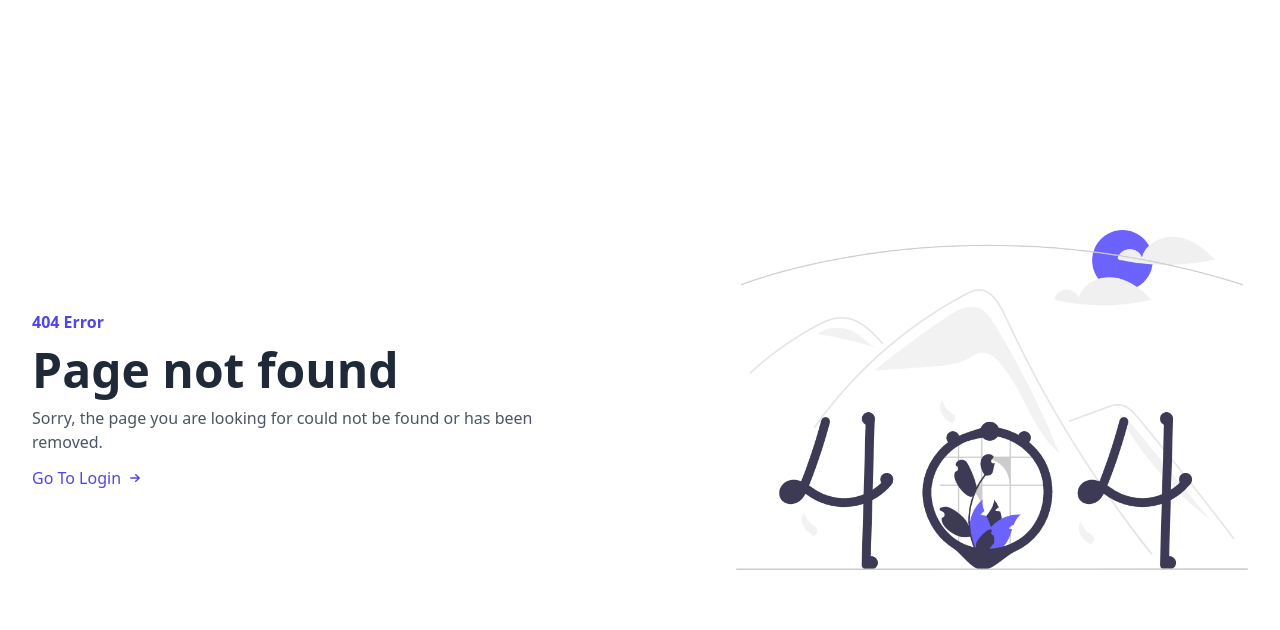
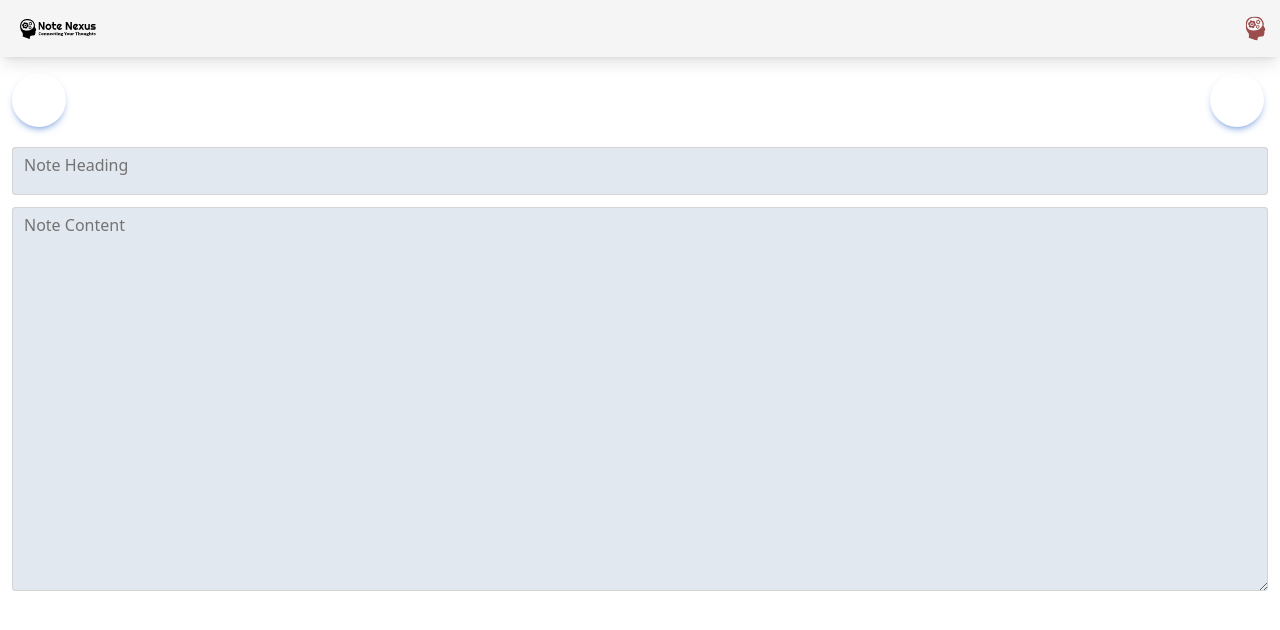
Before and after one commit to PavanSingerReddy/note-nexus-frontend, a React (Vite) app: page /editpage in a window 1280 px wide. Before the commit this address had no page. Shown: the top 630 px of the page. Built offline with nearby package versions, Linux system fonts and the light colour scheme; what tw-elements would draw is missing.

Commit message:
added note edit page too

```diff
--- a/src/App.jsx
+++ b/src/App.jsx
@@ -7,22 +7,24 @@ import HomePage from './pages/HomePage';
 import useFavicon from './hooks/useFavicon';
 import LightFavIcon from "./assets/note-nexus-favicon-white.svg"
 import DarkFavIcon from "./assets/note-nexus-favicon-black.svg"
+import NoteEditPage from './pages/NoteEditPage';
 
 function App() {
 
-  useFavicon(DarkFavIcon,LightFavIcon)
+  useFavicon(DarkFavIcon, LightFavIcon)
 
   return (
     <>
-    <Router>
-      <Routes>
-        <Route path="/signup" element={<Signup/>} />
-        <Route path='/logout' element={<Logout/>}></Route>
-        <Route path="/Login" element={<Login/>} />
-        <Route path="/" element={<HomePage/>} />
-        <Route path="*" element={<ErrorPage/>} />
-      </Routes>
-    </Router>
+      <Router>
+        <Routes>
+          <Route path="/signup" element={<Signup />} />
+          <Route path='/logout' element={<Logout />}></Route>
+          <Route path="/Login" element={<Login />} />
+          <Route path="/editpage" element={<NoteEditPage />} />
+          <Route path="/" element={<HomePage />} />
+          <Route path="*" element={<ErrorPage />} />
+        </Routes>
+      </Router>
     </>
   )
 }
--- a/src/pages/HomePage.jsx
+++ b/src/pages/HomePage.jsx
@@ -1,7 +1,7 @@
 import Navbar from './Navbar';
 import Notes from './Notes';
-import AddNoteButton from './AddNoteButton';
 import SearchBar from './SearchBar';
+import AddNoteButton from './buttons/AddNoteButton';
 
 const HomePage = () => {
   return (
--- a/src/pages/Note.jsx
+++ b/src/pages/Note.jsx
@@ -8,9 +8,9 @@ const Note = ({ value, index }) => {
       <div className={`flex bg-gray-300 relative transition-shadow shadow-sm hover:shadow-2xl p-5 rounded-lg break-all ${(index + 1) % 5 == 0 ? "col-span-2" : ""} ${(index + 1) % 3 == 0 ? "row-span-2" : ""}`}>
         <div className='flex flex-col mb-3'>
           <div className='flex flex-col'>
-            <h3 className='font-bold h-6 text-green-900 overflow-auto hide-scroll-bar'>Note Heading </h3>
+            <h3 className='font-bold text-lg h-6 text-green-900 overflow-auto hide-scroll-bar'>Note Heading </h3>
           </div>
-          <p className='overflow-auto hide-scroll-bar'
+          <p className='m-1 overflow-auto hide-scroll-bar'
           >Note Content {value}</p></div>
 
         <div className='font-thin text-xs absolute z-10 left-3 bottom-3'>12-22-2022</div>
--- a/src/pages/NoteEditPage.jsx
+++ b/src/pages/NoteEditPage.jsx
@@ -1,11 +1,57 @@
-import React from 'react'
+import React, { useEffect } from 'react'
+import {
+    Input,
+    initTE,
+} from "tw-elements";
+import BackButton from './buttons/BackButton';
+import SaveButton from './buttons/SaveButton';
+import Navbar from './Navbar';
 
 const NoteEditPage = () => {
-  return (
-    <>
 
-    </>
-  )
+    useEffect(() => {
+        initTE({ Input });
+    }, [])
+
+
+    return (
+        <>
+
+            <Navbar />
+            <div className='relative'>
+                <div className="relative top-1"><BackButton /></div>
+                <div className='absolute right-1 top-1'>
+                    <SaveButton />
+                </div>
+                {/* Text */}
+                <div className="relative m-3" data-te-input-wrapper-init>
+                    <input
+                        type="text"
+                        className="peer block h-12  w-full rounded border-0 bg-slate-200 px-3 py-[0.32rem] leading-[1.6] outline-none transition-all duration-200 ease-linear focus:placeholder:opacity-100 peer-focus:text-primary data-[te-input-state-active]:placeholder:opacity-100 motion-reduce:transition-none dark:text-neutral-200 dark:placeholder:text-neutral-200 dark:peer-focus:text-primary [&:not([data-te-input-placeholder-active])]:placeholder:opacity-0"
+                        id="exampleFormControlInputText"
+                        placeholder="Example label" />
+                    <label
+                        htmlFor="exampleFormControlInputText"
+                        className="pointer-events-none absolute left-3 top-0 mb-0 max-w-[90%] origin-[0_0] truncate pt-[0.37rem] leading-[1.6] text-neutral-500 transition-all duration-200 ease-out peer-focus:-translate-y-[0.9rem] peer-focus:scale-[0.8] peer-focus:text-slate-700 peer-data-[te-input-state-active]:-translate-y-[0.9rem] peer-data-[te-input-state-active]:scale-[0.8] motion-reduce:transition-none dark:text-neutral-200 dark:peer-focus:text-primary"
+                    >Note Heading
+                    </label>
+                </div>
+                {/* Textarea */}
+                <div className="relative m-3" data-te-input-wrapper-init>
+                    <textarea
+                        className="peer block h-96 w-full rounded border-0 bg-slate-200 px-3 py-[0.32rem] leading-[1.6] outline-none transition-all duration-200 ease-linear focus:placeholder:opacity-100 peer-focus:text-primary data-[te-input-state-active]:placeholder:opacity-100 motion-reduce:transition-none dark:text-neutral-200 dark:placeholder:text-neutral-200 dark:peer-focus:text-primary [&:not([data-te-input-placeholder-active])]:placeholder:opacity-0"
+                        id="exampleFormControlTextarea1"
+                        rows="4"
+                        placeholder="Your message"></textarea>
+                    <label
+                        htmlFor="exampleFormControlTextarea1"
+                        className="pointer-events-none absolute left-3 top-0 mb-0 max-w-[90%] origin-[0_0] truncate pt-[0.37rem] leading-[1.6] text-neutral-500 transition-all duration-200 ease-out peer-focus:-translate-y-[0.9rem] peer-focus:scale-[0.8] peer-focus:text-slate-700 peer-data-[te-input-state-active]:-translate-y-[0.9rem] peer-data-[te-input-state-active]:scale-[0.8] motion-reduce:transition-none dark:text-neutral-200 dark:peer-focus:text-primary"
+                    >Note Content
+                    </label>
+                </div>
+            </div>
+        </>
+    )
 }
 
 export default NoteEditPage
--- a/src/pages/SearchBar.jsx
+++ b/src/pages/SearchBar.jsx
@@ -2,10 +2,10 @@ import React, { useEffect } from 'react'
 import {
     Input,
     initTE,
-  } from "tw-elements";
+} from "tw-elements";
 
 
-  const SearchPage = () => {
+const SearchPage = () => {
 
     useEffect(() => {
         initTE({ Input });
--- a/src/pages/AddNoteButton.jsx
+++ b/src/pages/buttons/AddNoteButton.jsx
@@ -1,3 +1,4 @@
+
 
 const AddNoteButton = () => {
     return (
--- /dev/null
+++ b/src/pages/buttons/BackButton.jsx
@@ -0,0 +1,30 @@
+import React, { useEffect } from 'react'
+// Initialization for ES Users
+import {
+    Ripple,
+    initTE,
+  } from "tw-elements";
+
+const BackButton = () => {
+
+    useEffect(() => {
+
+        initTE({ Ripple });
+
+    }, [])
+
+
+    return (
+        <button
+            type="button"
+            data-te-ripple-init
+            data-te-ripple-color="light"
+            className="inline-block m-3 rounded-full bg-primary p-3 uppercase leading-normal text-white shadow-[0_4px_9px_-4px_#3b71ca] transition duration-150 ease-in-out hover:bg-primary-600 hover:shadow-[0_8px_9px_-4px_rgba(59,113,202,0.3),0_4px_18px_0_rgba(59,113,202,0.2)] focus:bg-primary-600 focus:shadow-[0_8px_9px_-4px_rgba(59,113,202,0.3),0_4px_18px_0_rgba(59,113,202,0.2)] focus:outline-none focus:ring-0 active:bg-primary-700 active:shadow-[0_8px_9px_-4px_rgba(59,113,202,0.3),0_4px_18px_0_rgba(59,113,202,0.2)] dark:shadow-[0_4px_9px_-4px_rgba(59,113,202,0.5)] dark:hover:shadow-[0_8px_9px_-4px_rgba(59,113,202,0.2),0_4px_18px_0_rgba(59,113,202,0.1)] dark:focus:shadow-[0_8px_9px_-4px_rgba(59,113,202,0.2),0_4px_18px_0_rgba(59,113,202,0.1)] dark:active:shadow-[0_8px_9px_-4px_rgba(59,113,202,0.2),0_4px_18px_0_rgba(59,113,202,0.1)]">
+            <svg xmlns="http://www.w3.org/2000/svg" width="30" height="30" fill="currentColor" viewBox="0 0 16 16">
+                <path fillRule="evenodd" d="M12 8a.5.5 0 0 1-.5.5H5.707l2.147 2.146a.5.5 0 0 1-.708.708l-3-3a.5.5 0 0 1 0-.708l3-3a.5.5 0 1 1 .708.708L5.707 7.5H11.5a.5.5 0 0 1 .5.5z" />
+            </svg>
+        </button>
+    )
+}
+
+export default BackButton
--- /dev/null
+++ b/src/pages/buttons/SaveButton.jsx
@@ -0,0 +1,17 @@
+import React from 'react'
+
+const SaveButton = () => {
+    return (
+        <button
+            type="button"
+            data-te-ripple-init
+            data-te-ripple-color="light"
+            className="inline-block m-3 rounded-full bg-primary p-3 uppercase leading-normal text-white shadow-[0_4px_9px_-4px_#3b71ca] transition duration-150 ease-in-out hover:bg-primary-600 hover:shadow-[0_8px_9px_-4px_rgba(59,113,202,0.3),0_4px_18px_0_rgba(59,113,202,0.2)] focus:bg-primary-600 focus:shadow-[0_8px_9px_-4px_rgba(59,113,202,0.3),0_4px_18px_0_rgba(59,113,202,0.2)] focus:outline-none focus:ring-0 active:bg-primary-700 active:shadow-[0_8px_9px_-4px_rgba(59,113,202,0.3),0_4px_18px_0_rgba(59,113,202,0.2)] dark:shadow-[0_4px_9px_-4px_rgba(59,113,202,0.5)] dark:hover:shadow-[0_8px_9px_-4px_rgba(59,113,202,0.2),0_4px_18px_0_rgba(59,113,202,0.1)] dark:focus:shadow-[0_8px_9px_-4px_rgba(59,113,202,0.2),0_4px_18px_0_rgba(59,113,202,0.1)] dark:active:shadow-[0_8px_9px_-4px_rgba(59,113,202,0.2),0_4px_18px_0_rgba(59,113,202,0.1)]">
+            <svg xmlns="http://www.w3.org/2000/svg" width="30" height="30" fill="currentColor" viewBox="0 0 16 16">
+                <path d="M13.854 3.646a.5.5 0 0 1 0 .708l-7 7a.5.5 0 0 1-.708 0l-3.5-3.5a.5.5 0 1 1 .708-.708L6.5 10.293l6.646-6.647a.5.5 0 0 1 .708 0z" />
+            </svg>
+        </button>
+    )
+}
+
+export default SaveButton
```
